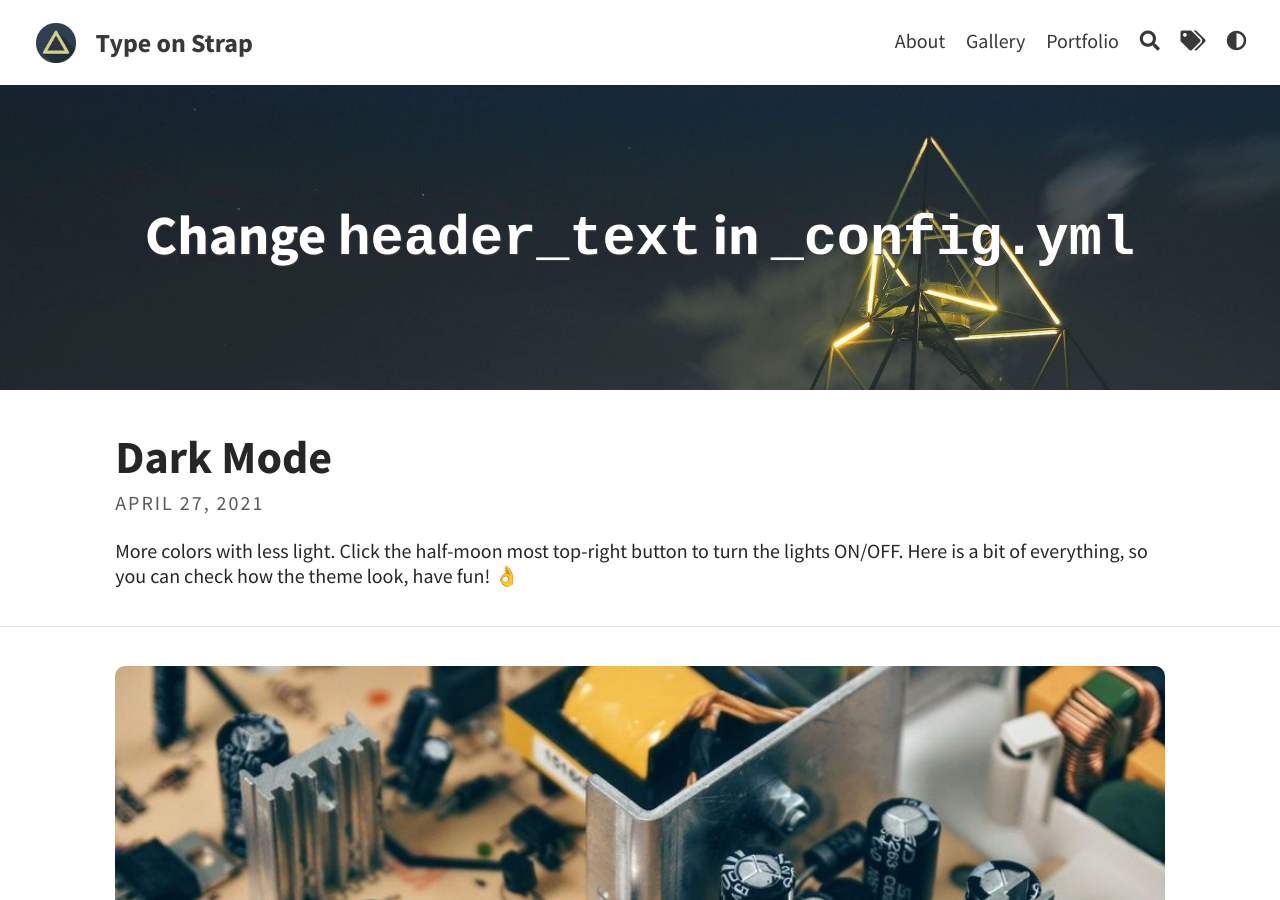
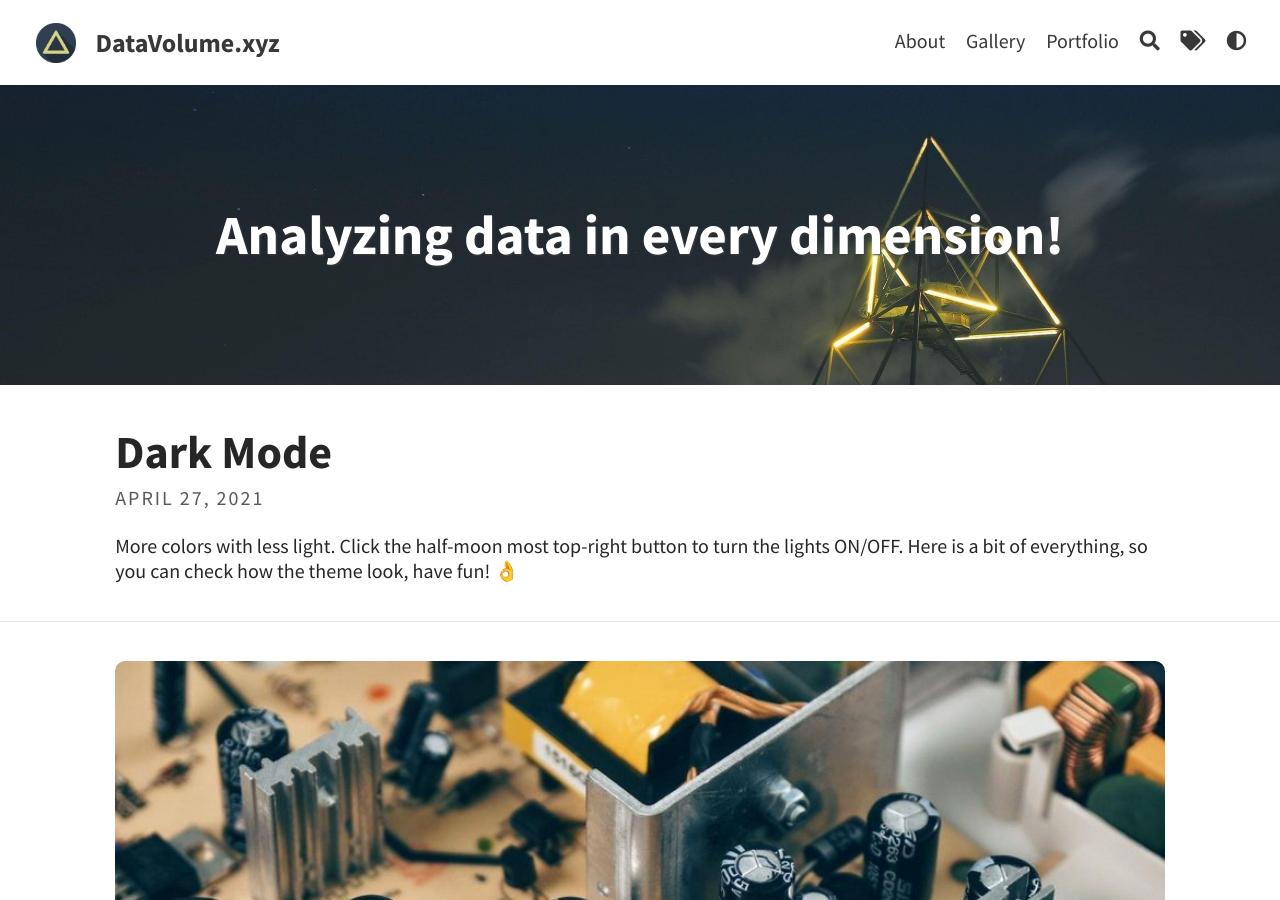
Before and after one commit to DataVolumeXYZ/DataVolumeXYZ, a Jekyll site: the page built from index.html, in a window 1280 px wide and 900 px high. Built offline with Jekyll 4.4.1, drawn with Linux system fonts in a browser that asks for light colours; the list of posts is cut into pages by our own code.

Commit message:
update page title & description

```diff
--- a/_config.yml
+++ b/_config.yml
@@ -3,13 +3,15 @@
 url: "https://datamasteringstudio.github.io"
 
 # THEME-SPECIFIC CONFIGURATION
-title: Type on Strap                                    # site's title
-description: "A website with blog posts and pages"      # used by search engines
+title: DataVolume.xyz                                    # site's title
+description: >- # used by search engines
+  Harnessing industry-leading Business Intelligence, Data Analytics, and Automation to help you make better decisions, faster.
+author: James Bartlett                                   # author's name
 avatar: assets/img/triangle.png                         # Empty for no avatar in navbar
 favicon: assets/favicon.ico                             # Icon displayed in the tab
 
 # Header and footer text
-header_text: Change <code>header_text</code> in <code>_config.yml</code>  # Change Blog header text
+header_text: Analyzing data in every dimension!  # Change Blog header text
 header_feature_image: assets/img/header/triangular.jpeg
 header_feature_image_responsive: true
 footer_text: >
```
